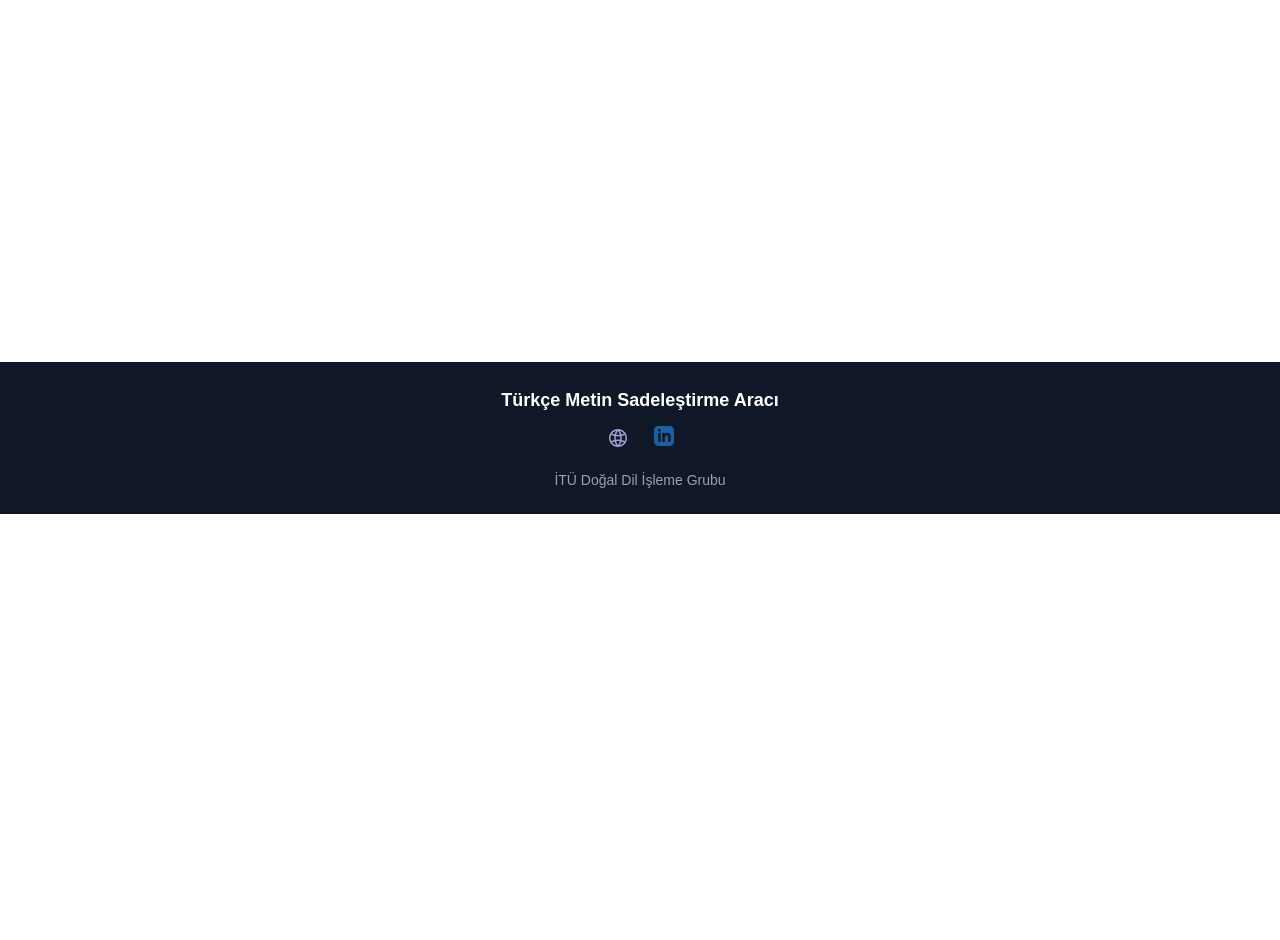
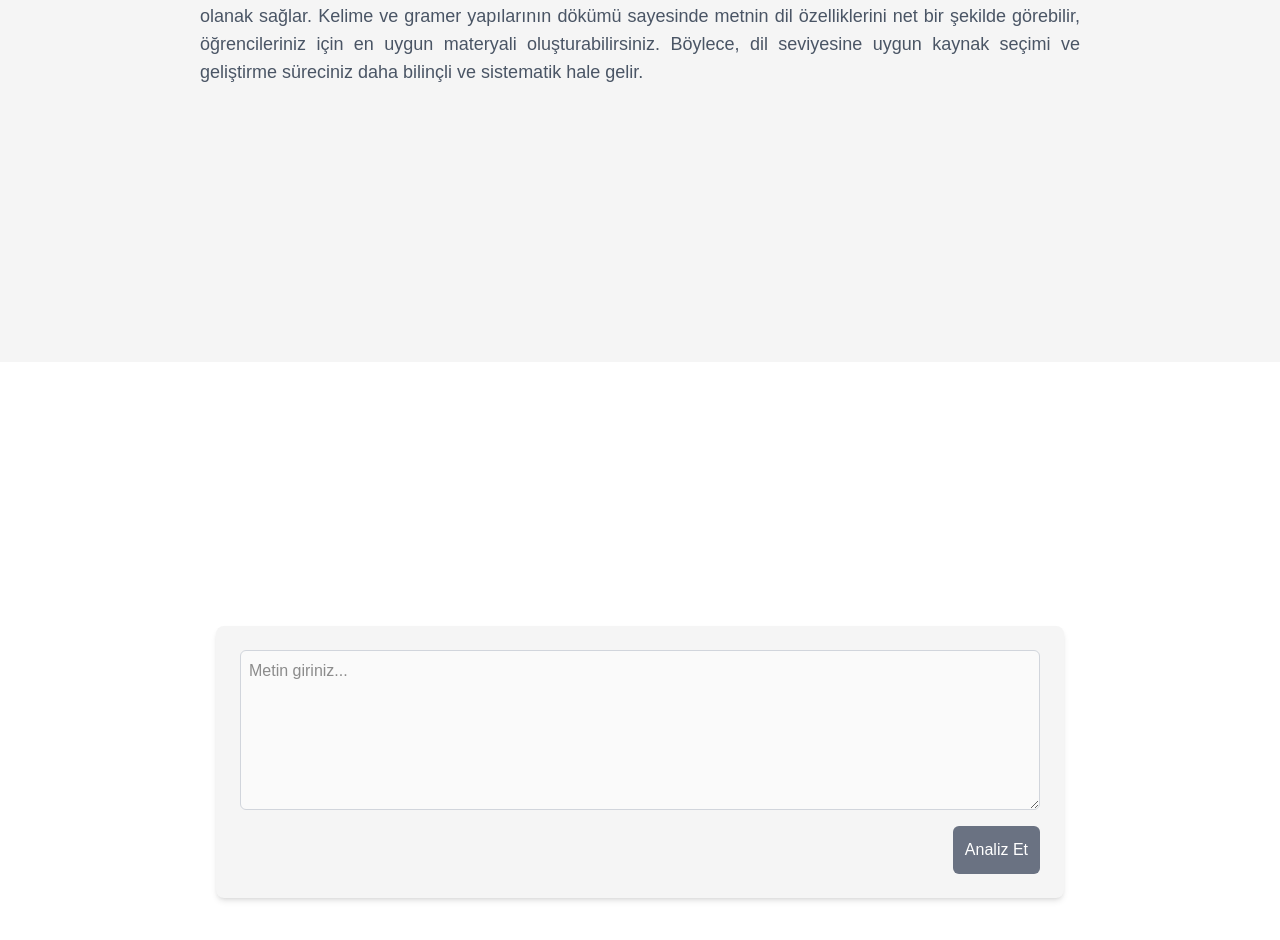
Before and after one commit to itu-grad/turkish-simplification-tool, a Next.js app: page /text-analysis in a window 1280 px wide. Before the commit this address had no page. Shown: the part 438-1378 px from the top of the page. Before the commit the page ends 952 px from the top, so only its background shows below. Built offline with nearby package versions, Linux system fonts and the light colour scheme.

Commit message:
new: added text analysis input screen

```diff
--- /dev/null
+++ b/src/app/text-analysis/Input.tsx
@@ -0,0 +1,38 @@
+interface Props {
+    isLoading: boolean;
+    handleAnalyzeText: () => void;
+}
+
+export default function TextInput({ isLoading, handleAnalyzeText }: Props) {
+    return (
+        <div className="w-full min-h-screen bg-white flex items-center justify-center p-4">
+            <div className="w-full max-w-[900px] bg-[#f5f5f5] p-6 rounded-lg shadow-md">
+                <div className="flex flex-col space-y-2">
+                <textarea
+                    id="content"
+                    className="p-2 border border-gray-300 rounded-md h-40 bg-[#fafafa] text-[#1e1e1e] focus:outline-gray-500"
+                    placeholder="Metin giriniz..."
+                />
+                </div>
+
+
+                <div className="flex justify-end mt-4">
+                    <button
+                        className="p-3 bg-gray-500 text-white rounded-md transition-all duration-300
+                                hover:scale-105 hover:bg-gray-600 active:scale-95 cursor-pointer"
+                        onClick={handleAnalyzeText}
+                        disabled={isLoading}
+                    >
+                        {isLoading ? (
+                            <div className="flex items-center justify-center">
+                                <div className="animate-spin rounded-full h-5 w-5 border-b-2 border-white"></div>
+                            </div>
+                        ) : (
+                            "Analiz Et"
+                        )}
+                    </button>
+                </div>
+            </div>
+        </div>
+    );
+}
--- /dev/null
+++ b/src/app/text-analysis/Output.tsx
@@ -0,0 +1,42 @@
+export default function TextAnalysisOutput() {
+    return (
+        <div className="p-8 min-w-[1200] bg-[#f5f5f5] rounded-xl shadow-lg flex flex-col space-y-6 mt-10 mb-10">
+            <div className="text-2xl font-medium text-[#1e1e1e]">Üretilen Metin</div>
+            <div className="p-6 bg-white rounded-md shadow-sm">
+                <p className="text-[#1e1e1e] text-justify">
+                    Şehrin en önemli yerlerinden birisi de çöplükleridir. Çöplükler şehirler için gereklidir
+                    evet ama bu kadar önemli olduklarını hiç düşündünüz mü? Bir büyük şehir çöplüğünü
+                    görünceye kadar bunu ben de bilmiyordum. Bir çöplük, bence bir şehir demektir.
+                    İstanbul güzel şehir. İstanbul’un boy boy, renk renk resimleri yapılmıştır yıllar boyu.
+                    Fotoğrafları çekilmiştir. Onunla ilgili şiirler yazılmıştır. Bunların birçoğunu gördüm,
+                    okudum. Ama ben size söylüyorum, hiçbir şey, hiç kimse İstanbul’u bana çöplükleri
+                    kadar anlatmadı. Neden çöplükleri böylesine yakından bilirim? Ben çöplük uzmanı
+                    değilim. Sebebini söyleyeyim. Bir, ben martıları çok severim… Hayır, daha çok onların
+                    hayatlarını merak ederim. Giderim, saatlerce onları seyrederim… Bir deniz üstünde, bir
+                    kayalıkta, bir çöplükte. Martıların hayat kavgaları en çok çöplüklerde olur. Çöplüklere
+                    ilk ilgim martılardan dolayıdır. Çöplüklere ikinci ilgim de bizim komşu Rüstem Çavuş’tan dolayıdır. Rüstem Çavuş uzun bıyıklı, canlı, şakacı, hayat dolu, sevgi dolu bir
+                    kişidir. Sivaslıdır. On yıldır da İstanbul’da çöpçüdür. Dört yıl önce çöpçü çavuşluğuna
+                    terfi etti.
+                </p>
+            </div>
+
+            <div className="text-xl font-medium text-[#1e1e1e] mt-6">Kullanılan Kelimeler</div>
+            <div className="grid grid-cols-4 gap-4 p-6 bg-white rounded-md shadow-sm">
+                <div className="text-[#1e1e1e]">Z - zürafa</div>
+                <div className="text-[#1e1e1e]">K - kendi</div>
+                <div className="text-[#1e1e1e]">G - gelişim</div>
+                <div className="text-[#1e1e1e]">Y - yolculuk</div>
+            </div>
+
+            <div className="text-xl font-medium text-[#1e1e1e] mt-6">Kullanılan Gramer Yapıları</div>
+            <div className="p-6 bg-white rounded-md shadow-sm">
+                <ul className="text-[#1e1e1e] text-left list-disc list-inside">
+                    <li>Geçmiş zaman</li>
+                    <li>Sıfat fiil</li>
+                    <li>Olumsuzluk eki</li>
+                    <li>Gelecek zaman</li>
+                </ul>
+            </div>
+        </div>
+    );
+}
--- /dev/null
+++ b/src/app/text-analysis/page.tsx
@@ -0,0 +1,33 @@
+"use client";
+import React, { useState } from "react";
+import TextAnalysisInput from "./Input";
+import TextAnalysisOutput from "./Output";
+
+export default function TextAnalysis() {
+    const [isLoading, setIsLoading] = useState(false);
+    const [showOutput, setShowOutput] = useState(false);
+
+    const handleAnalyzeText = () => {
+        setIsLoading(true);
+
+        setTimeout(() => {
+            setIsLoading(false);
+            setShowOutput(true);
+        }, 2000);
+    };
+
+    return (
+        <div>
+            <section className="min-h-screen flex flex-col items-center justify-center text-center px-50 bg-[#f5f5f5]">
+                <h1 className="text-3xl text-[#1e1e1e]">Metin Analizi</h1>
+                <p className="text-lg text-gray-600 text-justify mt-25">
+                Metin analizi, mevcut bir metni detaylıca inceleyerek seviyesini belirleyemenize ve içeriği analiz edebilmenize olanak sağlar.
+                Kelime ve gramer yapılarının dökümü sayesinde metnin dil özelliklerini net bir şekilde görebilir, öğrencileriniz için en uygun materyali oluşturabilirsiniz. Böylece, dil seviyesine uygun kaynak seçimi ve geliştirme süreciniz daha bilinçli ve sistematik hale gelir.
+                </p>
+            </section>
+            <section className="min-h-screen flex flex-col items-center justify-center text-center px-50 bg-white">
+                {!showOutput ? (<TextAnalysisInput isLoading={isLoading} handleAnalyzeText={handleAnalyzeText} />) : (<TextAnalysisOutput />)}
+            </section>
+        </div>
+    );
+}
--- a/src/components/Features.tsx
+++ b/src/components/Features.tsx
@@ -18,7 +18,7 @@
     {
         title: "Metin Analizi",
         desc: "Bir metnin seviyesini belirleyin!<br />Kelime ve gramer yapılarını analiz ederek içeriklerinizi daha bilinçli seçin ve geliştirin.",
-        link: "#",
+        link: "text-analysis",
         icon: <FaSearch className="text-4xl text-green-500" />
     },
     {
--- a/src/components/Header.tsx
+++ b/src/components/Header.tsx
@@ -20,7 +20,7 @@
                             </Link>
                         </li>
                         <li>
-                            <Link href="#analysis" className="text-gray-700 hover:text-gray-900">
+                            <Link href="text-analysis" className="text-gray-700 hover:text-gray-900">
                                 Metin Analizi
                             </Link>
                         </li>
```
